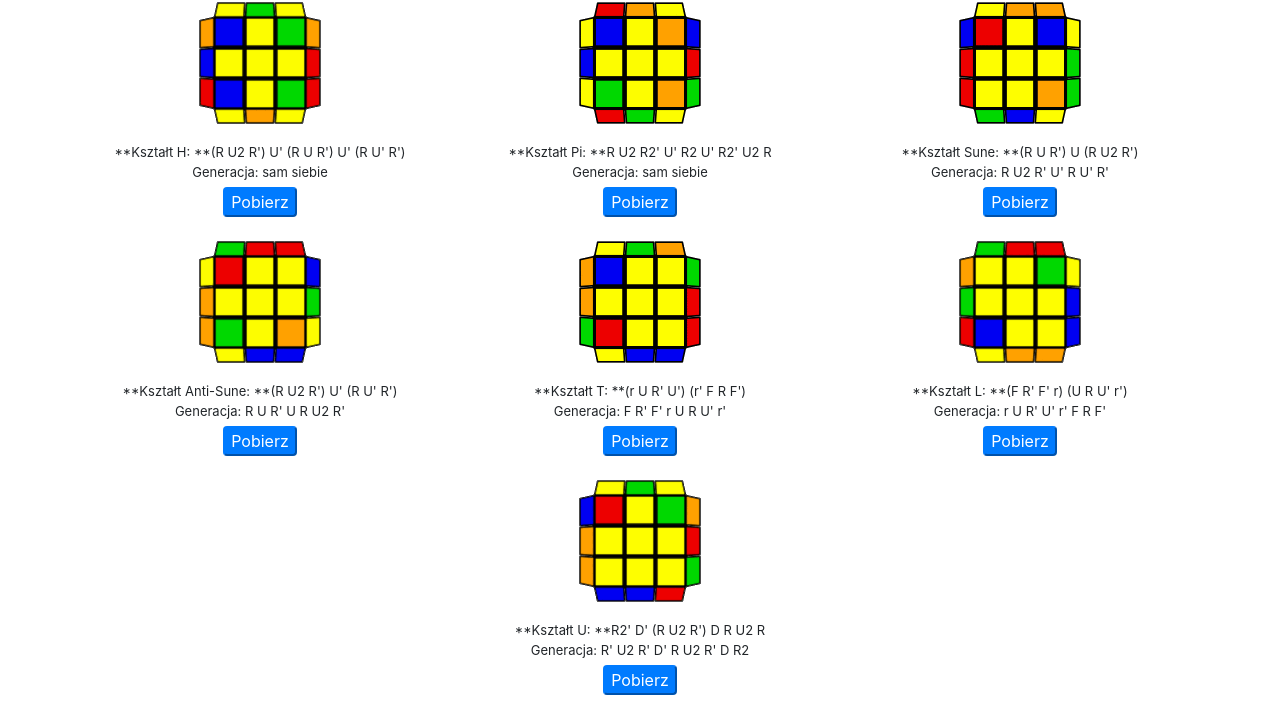
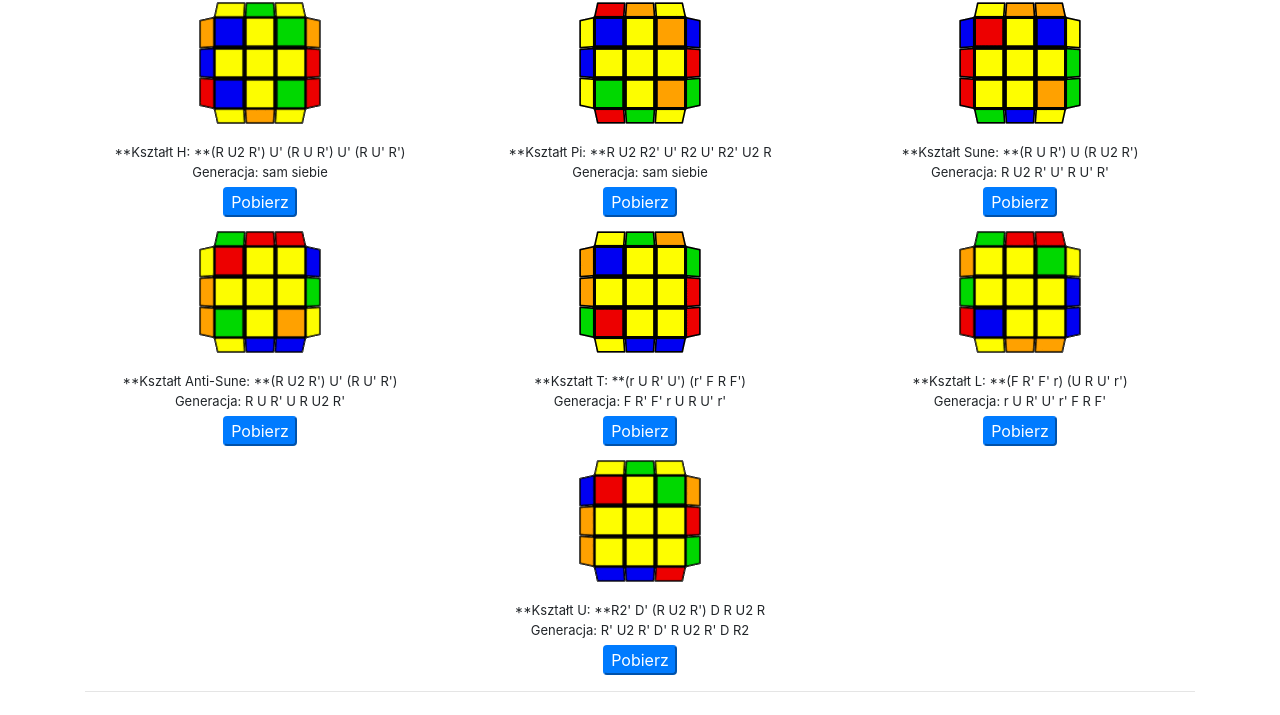
Before and after one commit to KXORATH/cube4fun_teacher, a plain HTML site: page docs/3x3OLL.html in a window 1280 px wide. Shown: the part 68-783 px from the top of the page. Drawn offline with nearby package versions, Linux system fonts and the light colour scheme.

Commit message:
Poprawka

```diff
--- a/docs/css/main.css
+++ b/docs/css/main.css
@@ -16,7 +16,6 @@ h1
     width: 30%;
     height: 30%;
    /* border: 3px solid black;  */
-    margin-bottom: 10px;
 }
 
 .alg
```
